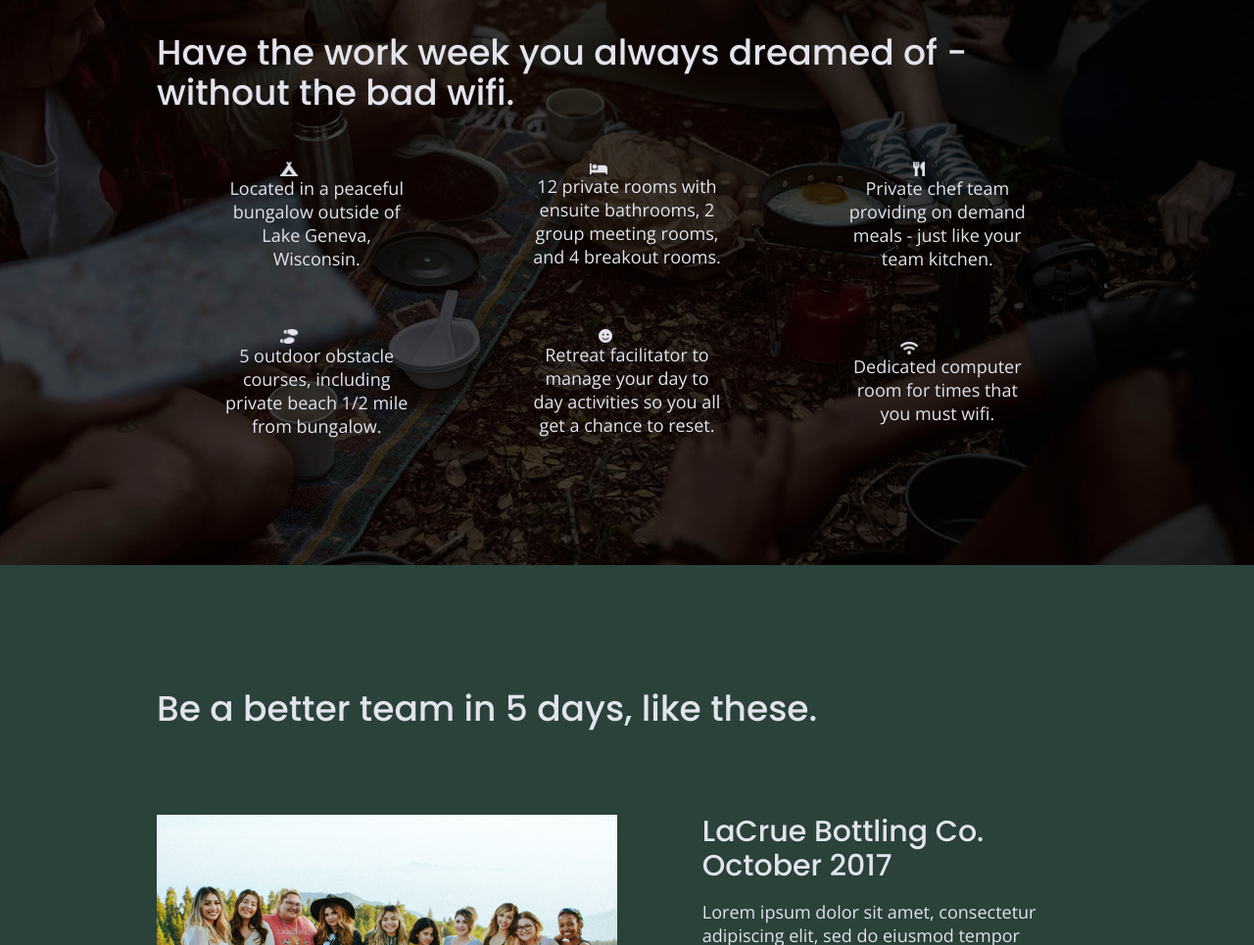
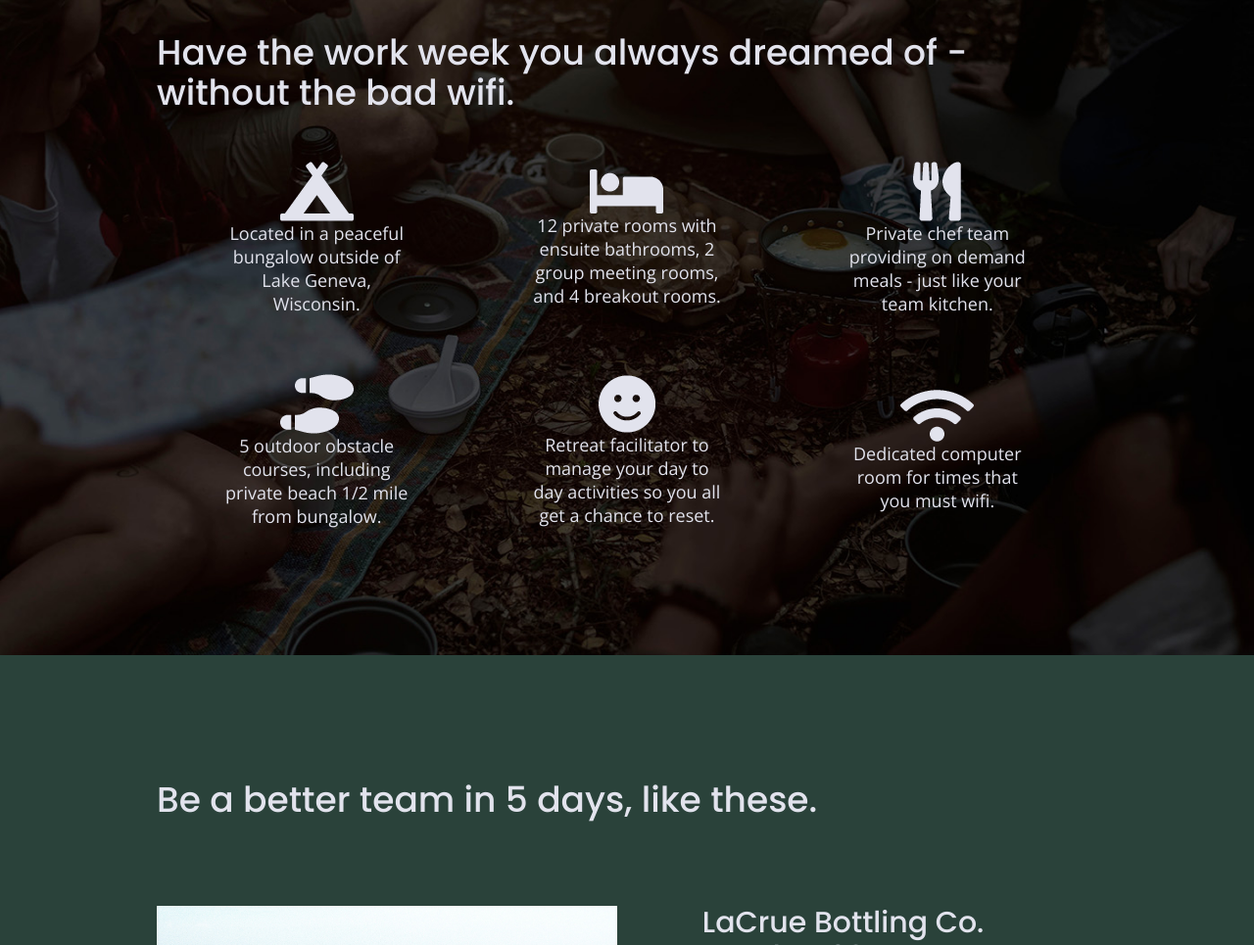
Before and after one commit to Allison-H-H/9-unplugged, a website built with Parcel: page index.html in a window 1280 px wide. Shown: the part 1096-2061 px from the top of the page at 98% size. Built offline with nearby package versions, Linux system fonts and the light colour scheme.

Commit message:
Features Font Awesome formatting

```diff
--- a/css/main.css
+++ b/css/main.css
@@ -333,11 +333,9 @@ input[type=button] {
     justify-content: center;
 }
 
-.features img {
-    align-items: center;
-    display: flex;
-    justify-content: center;
-    width: 24%;
+.features i {
+    font-size: 3.75em;
+    margin-bottom: 40px;
 }
 
 .features p {
```
